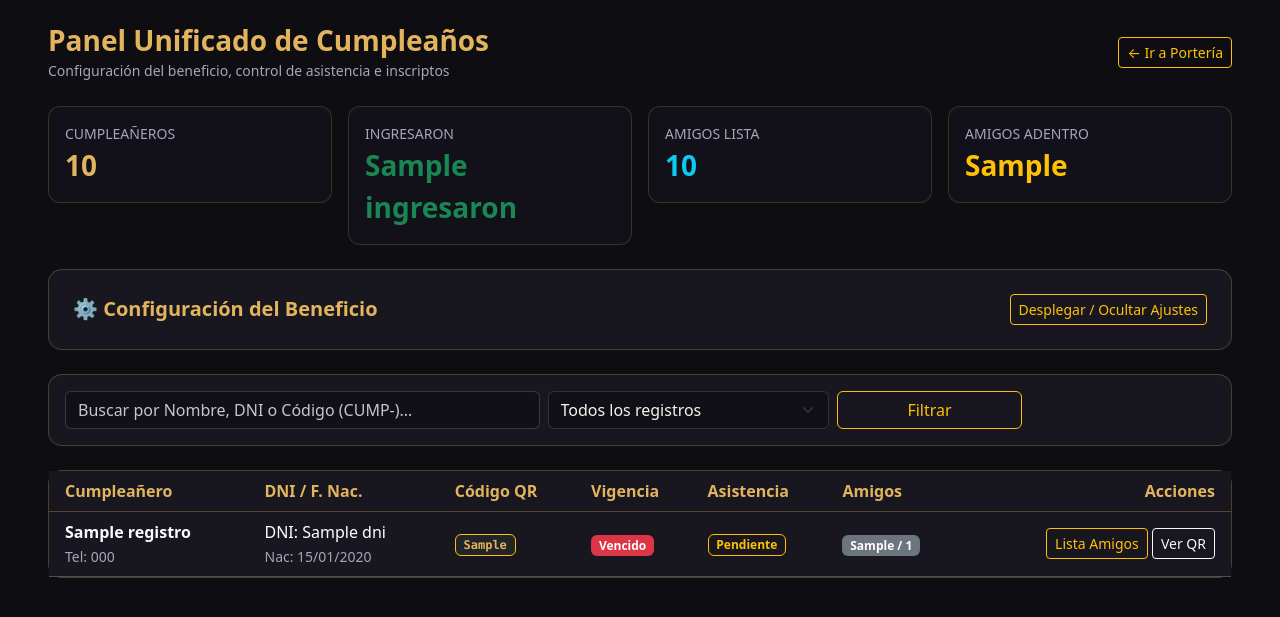
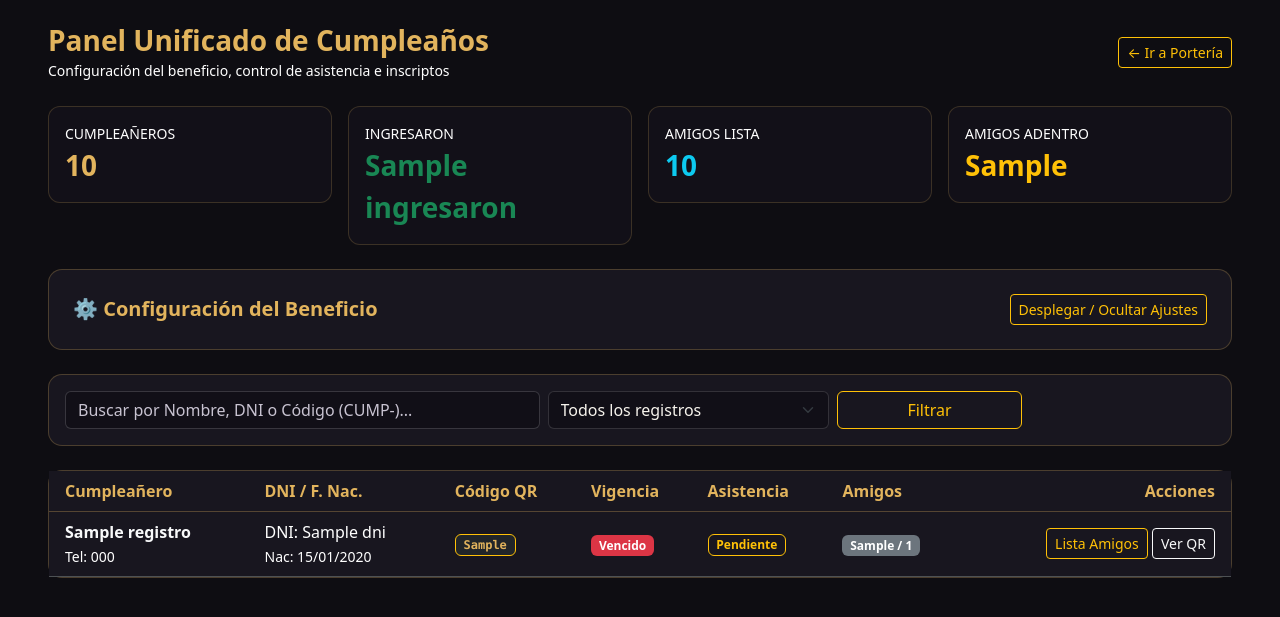
Before and after one commit to killerchipy723/casino_ticketjets, a Flask app: template templates/admin_cumpleanos.html in a window 1280 px wide. Shown: the top 617 px of the page. Run offline with Flask 3, Linux system fonts and the light colour scheme; the template is opened without the code that fills it: most values are stand-ins (such as "Sample title", 1, 10 or a date in 2020); parts of the project's set-up code (start-up, migrations or seed data) failed here and were passed over.

Commit message:
ok  QR cumpleaño

```diff
--- a/templates/admin_cumpleanos.html
+++ b/templates/admin_cumpleanos.html
@@ -14,7 +14,7 @@
     <div class="d-flex flex-wrap justify-content-between align-items-center mb-4 gap-3">
       <div>
         <h1 class="h3 text-gold fw-bold mb-0">Panel Unificado de Cumpleaños</h1>
-        <small class="text-muted-custom">Configuración del beneficio, control de asistencia e inscriptos</small>
+        <small class="text-white">Configuración del beneficio, control de asistencia e inscriptos</small>
       </div>
       <div class="d-flex gap-2">
         <a href="{{ url_for('vista_escaneo') }}" class="btn btn-outline-warning btn-sm">
@@ -27,25 +27,25 @@
     <div class="row g-3 mb-4">
       <div class="col-6 col-md-3">
         <div class="card card-metric p-3">
-          <div class="small text-muted-custom text-uppercase">Cumpleañeros</div>
+          <div class="small text-white text-uppercase">Cumpleañeros</div>
           <div class="fs-3 fw-bold text-gold">{{ totales.total }}</div>
         </div>
       </div>
       <div class="col-6 col-md-3">
         <div class="card card-metric p-3">
-          <div class="small text-muted-custom text-uppercase">Ingresaron</div>
+          <div class="small text-white text-uppercase">Ingresaron</div>
           <div class="fs-3 fw-bold text-success">{{ totales.ingresaron }}</div>
         </div>
       </div>
       <div class="col-6 col-md-3">
         <div class="card card-metric p-3">
-          <div class="small text-muted-custom text-uppercase">Amigos Lista</div>
+          <div class="small text-white text-uppercase">Amigos Lista</div>
           <div class="fs-3 fw-bold text-info">{{ totales.amigos_total }}</div>
         </div>
       </div>
       <div class="col-6 col-md-3">
         <div class="card card-metric p-3">
-          <div class="small text-muted-custom text-uppercase">Amigos Adentro</div>
+          <div class="small text-white text-uppercase">Amigos Adentro</div>
           <div class="fs-3 fw-bold text-warning">{{ totales.amigos_ingresaron }}</div>
         </div>
       </div>
@@ -153,11 +153,11 @@
                 <tr>
                   <td class="ps-3">
                     <strong class="text-light d-block">{{ reg.nombre_completo }}</strong>
-                    {% if reg.telefono %}<small class="text-muted-custom">Tel: {{ reg.telefono }}</small>{% endif %}
+                    {% if reg.telefono %}<small class="text-white">Tel: {{ reg.telefono }}</small>{% endif %}
                   </td>
                   <td>
                     <div>DNI: {{ reg.dni }}</div>
-                    <small class="text-muted-custom">Nac: {{ reg.fecha_nacimiento.strftime('%d/%m/%Y') }}</small>
+                    <small class="text-white">Nac: {{ reg.fecha_nacimiento.strftime('%d/%m/%Y') }}</small>
                   </td>
                   <td>
                     <span class="badge bg-dark border border-warning text-gold font-monospace">{{ reg.codigo_qr }}</span>
@@ -204,7 +204,7 @@
                               <li class="list-group-item bg-dark text-light d-flex justify-content-between align-items-center border-secondary border-opacity-25">
                                 <div>
                                   <strong>{{ amigo.nombre_completo }}</strong>
-                                  {% if amigo.dni %}<span class="small text-muted-custom d-block">DNI: {{ amigo.dni }}</span>{% endif %}
+                                  {% if amigo.dni %}<span class="small text-white d-block">DNI: {{ amigo.dni }}</span>{% endif %}
                                 </div>
                                 {% if amigo.ingresado %}
                                   <span class="badge bg-success">Ingresó</span>
@@ -224,7 +224,7 @@
               {% endfor %}
             {% else %}
               <tr>
-                <td colspan="7" class="text-center py-4 text-muted-custom">
+                <td colspan="7" class="text-center py-4 text-white">
                   No hay cumpleañeros registrados con los filtros seleccionados.
                 </td>
               </tr>
```
